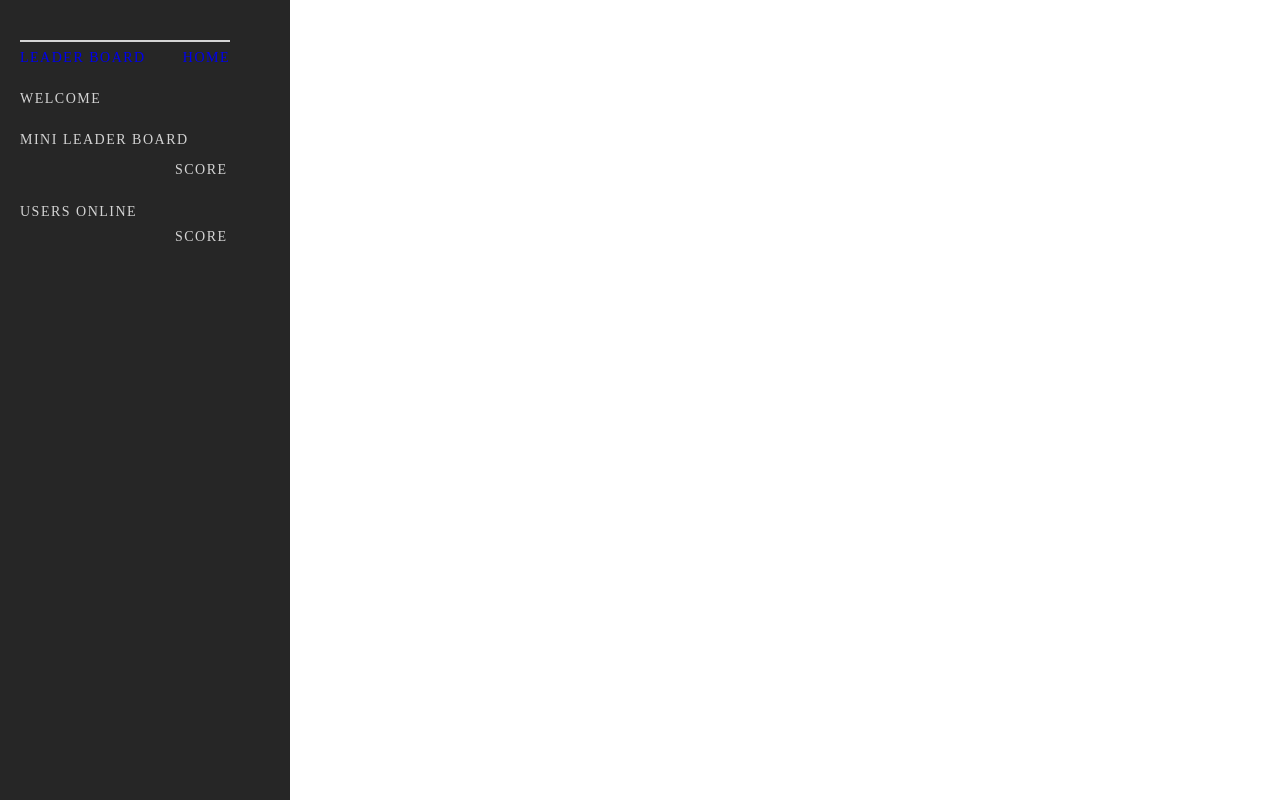
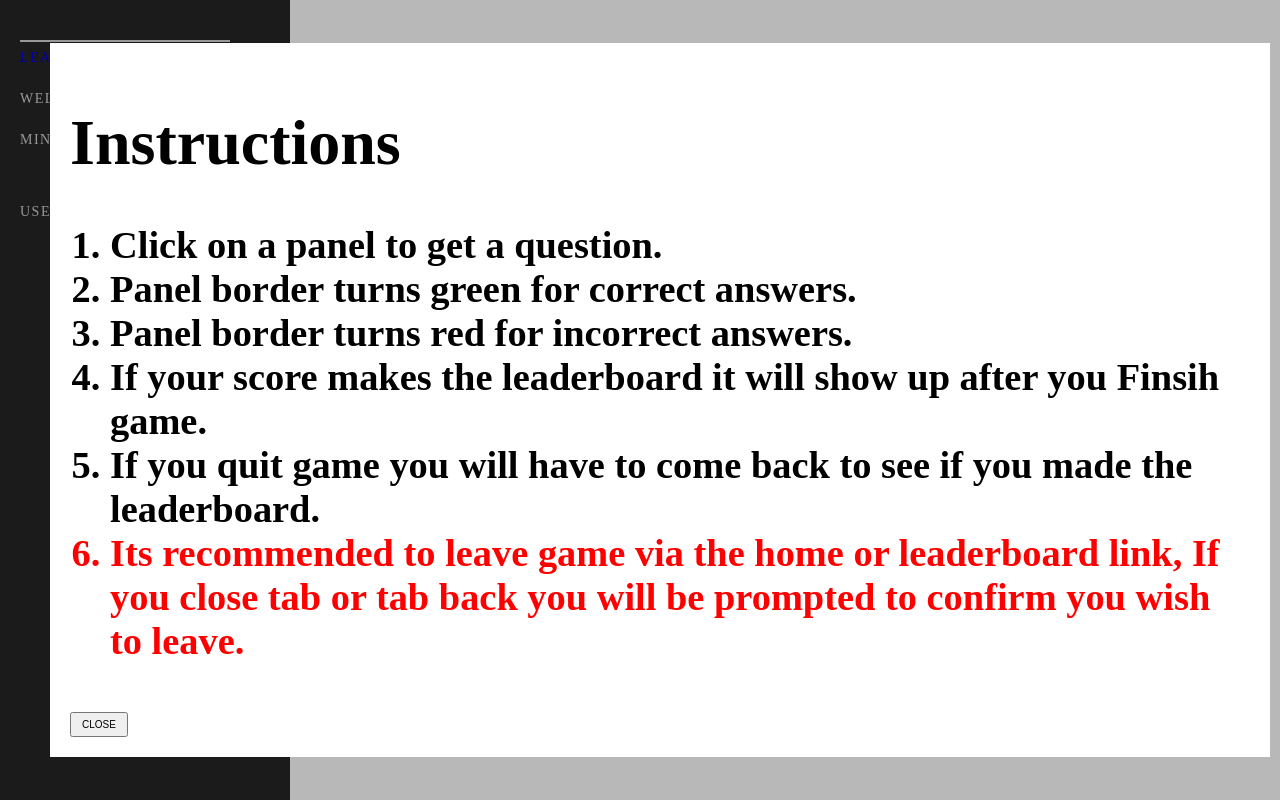
Before and after one commit to JohnL3/milestone-project-three, a Flask app: page /game in a window 1280 px wide. Run offline with Flask 2, Linux system fonts and the light colour scheme.

Commit message:
added an game instruction panel and styles for it

```diff
--- a/static/css/styles.css
+++ b/static/css/styles.css
@@ -20,7 +20,7 @@ aside {
   height: 100%;
   position: fixed;
   top: 0;
-  left: 0;/*-245px;*/
+  left: -245px;
   background: #262626;
   box-sizing: border-box;
   padding: 40px 10px;
@@ -152,6 +152,51 @@ nav {
   text-align: inherit;
 }
 
+/*************** game instructions panel *************************************/
+
+.game-instructions {
+  width: 100%;
+  height: 100vh;
+  z-index: 100;
+  justify-content: center;
+  align-items: center;
+  box-sizing: border-box;
+  padding-left: 45px;
+  font-size: 20px;
+  font-weight: 600;
+  display: flex;
+  position: absolute;
+  top: 0;
+  background: #00000047;
+  padding-left: 50px;
+}
+
+.instructions-inner h1 {
+  font-size: 5vw;
+}
+
+.instructions-inner ol {
+  font-size: 3vw;
+}
+
+.instructions-inner ol li:last-child {
+  color: red;
+}
+
+.instructions-inner button {
+  margin-top: 10px;
+  padding: 5px 10px;
+  font-size: 10px;
+}
+
+.instructions-inner {
+  background: white;
+  width: calc(100% - 10px);
+  margin-right: 10px;
+  box-sizing: border-box;
+  padding: 20px;
+}
+
 
 @media only screen
 	and (max-width: 812px)
--- a/templates/game.html
+++ b/templates/game.html
@@ -31,13 +31,9 @@
               <div id='leader-board'>
                   <span class='leader-board'>MINI LEADER BOARD</span>
                   <span></span><span></span><span>SCORE</span>
-                  <!--
-                  {%  for item in leader %}
-                  <span class='user lead'>{{loop.index}}</span>
-                  <span class='user lead'>{{item[0]}}</span>
-                  <span class='user lead usr-score {{item[0]}}'>{{item[1]}}</span>
-                  {% endfor%}
-                  -->
+
+
+
               </div>
               <br>
               <div id='online'>
@@ -47,14 +43,31 @@
                   <span class="score">SCORE</span>
                   <div id='online-users'>
 
+
+
                   </div>
 
               </div>
             </div>
-
-
         </div>
     </aside>
 
+    <div class='game-instructions'>
+      <div class='instructions-inner'>
+        <h1>Instructions</h1>
+        <div>
+          <ol>
+            <li>Click on a panel to get a question.</li>
+            <li>Panel border turns green for correct answers.</li>
+            <li>Panel border turns red for incorrect answers.</li>
+            <li>If your score makes the leaderboard it will show up after you Finsih game.</li>
+            <li>If you quit game you will have to come back to see if you made the leaderboard.</li>
+            <li>Its recommended to leave game via the home or leaderboard link, If you close tab or tab back you will be prompted to confirm you wish to leave.</li>
+          </ol>
+        </div>
+        <button class='close-instructions'>CLOSE</button>
+      </div>
+    </div>
+
 </div>
 {% endblock %}
```
